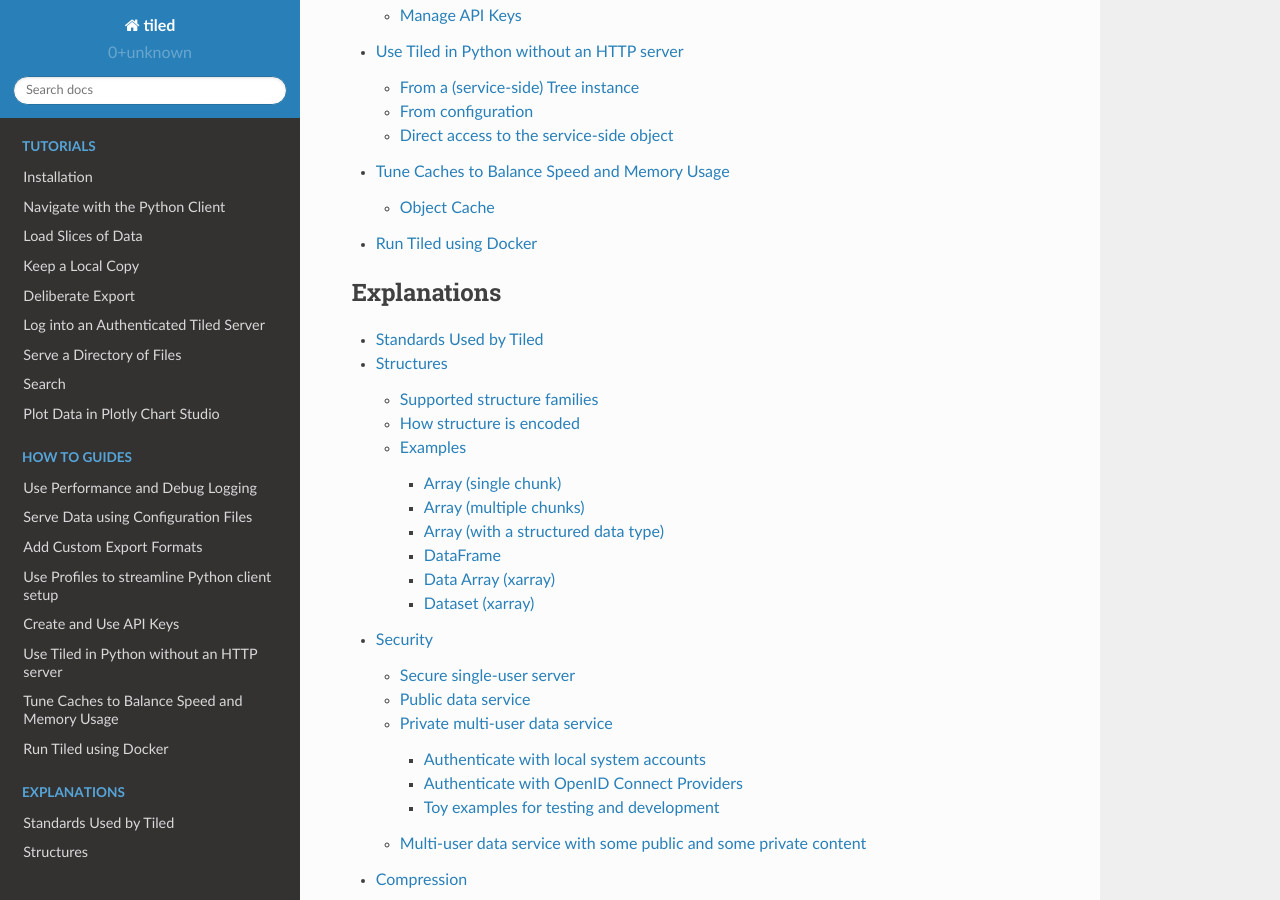
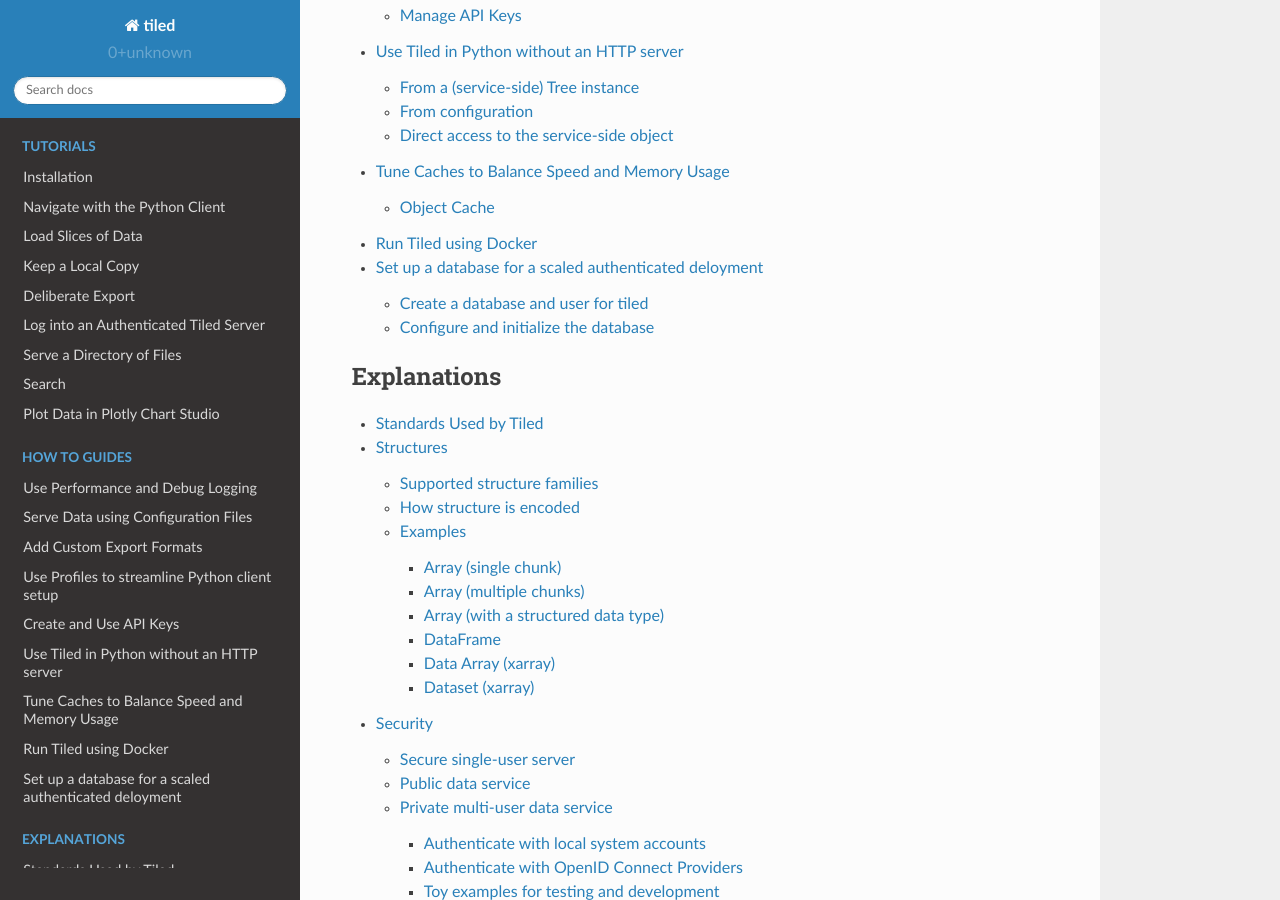
Before and after one commit to bluesky/tiled, a Sphinx documentation site: the page built from docs/source/index.md, in a window 1280 px wide and 900 px high, scrolled down 5038 px. Built offline with Sphinx 7.4.7 and the Read the Docs theme 2.0.0, drawn with Linux system fonts in a browser that asks for light colours; pages that are not in the unit, such as notebooks, are missing from menus; some of the changed lines change nothing that is shown.

Commit message:
Document how to configure a database.

````diff
--- /dev/null
+++ b/docs/source/how-to/tiled-database.md
@@ -0,0 +1,47 @@
+# Set up a database for a scaled authenticated deloyment
+
+When Tiled is configured to use authentication provider(s), it employs a SQL
+database to store authenticaiton-related state, such as identities, sessions,
+and API keys. In single-process deployments, it creates a SQLite database
+automatically at startup. For scaled deployments, a proper scalable database
+should be used. Tiled supports any SQL dialect support by
+[SQLAlchemy](https://www.sqlalchemy.org/), but we recommend PostgreSQL for
+scaled deployments.
+
+## Create a database and user for tiled
+
+Invent a strong password, such as via:
+
+    openssl rand -hex 32
+
+or
+
+    python -c "import secrets; print(secrets.token_hex(32))"
+
+Create a user and a database in PostgreSQL. For example:
+
+```
+$ sudo su postgres
+$ psql
+postgres=# CREATE USER 'tiled' WITH SUPERUSER PASSWORD '...';
+postgres=# CREATE DATABASE tiled ENCODING 'utf-8' OWNER tiled;
+```
+
+## Configure and initialize the database
+
+Place the database URI in the configuration file, filling in the hostnmae
+in place of `...` below. Inject the password via an environment variable as shown;
+do not hard-code it in the configuration file. Be sure to quote the URI.
+
+```yaml
+database_uri: "postgresql://tiled:${TILED_DATABASE_PASSWORD}@.../tiled"
+```
+
+Initialize the database. Initialization only has to be done once ever. (If you
+run this on an existing database Tiled will notice and refuse to initialize it.)
+
+```
+$ tiled admin initialize-database postgresql://tiled:${TILED_DATABASE_PASSWORD}@.../tiled
+```
+
+The database is ready to use.
--- a/docs/source/index.md
+++ b/docs/source/index.md
@@ -26,6 +26,7 @@
 how-to/direct-client
 how-to/tune-caches
 how-to/docker
+how-to/tiled-database
 ```
 
 ```{toctree}
````
